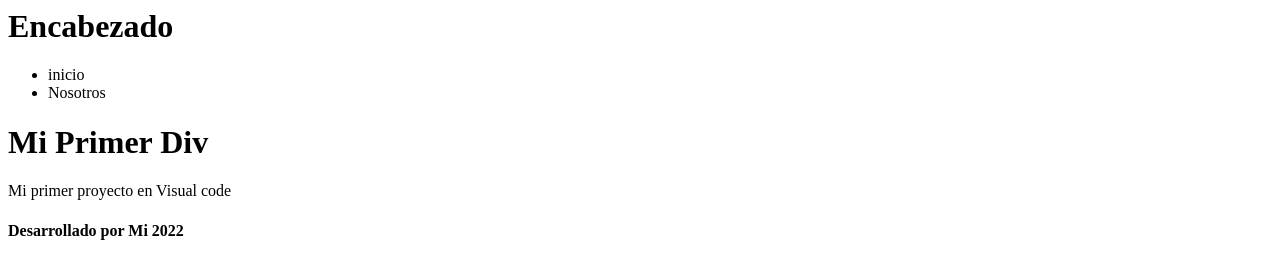
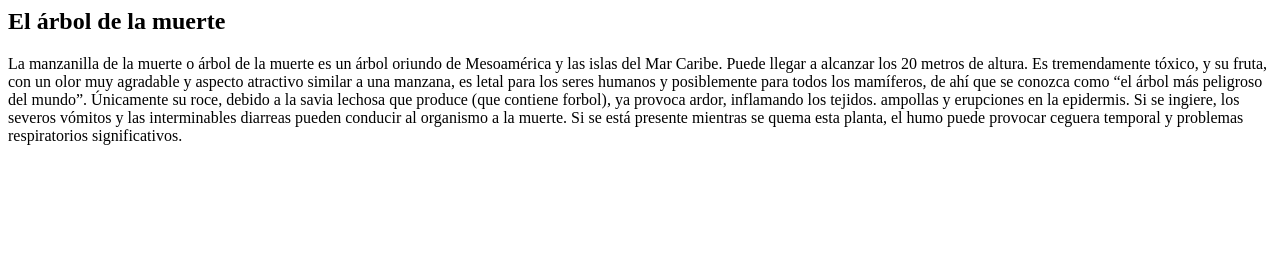
Before and after one commit to Dinelyp/proyecto1, a plain HTML site: page index.html in a window 1280 px wide. Drawn offline with Linux system fonts and the light colour scheme.

Commit message:
Ejercicio1

```diff
--- a/index.html
+++ b/index.html
@@ -1,26 +1,14 @@
 <html>
-    <head>
-        <meta charset="utf-8" />
-        <title>Mi primer proyecto</title>
-    </head>
-    <body>
-        <header>
-            <h1>Encabezado</h1>
-        </header>
+ <head>
+    <meta charset="utf-8" />
+    <title>PLANTAS VENENOSAS</title>
+ </head>
+ <body>
+    <h2> El árbol de la muerte </h2>
+    <p>
+        La manzanilla de la muerte o árbol de la muerte es un árbol oriundo de Mesoamérica y las islas del Mar Caribe. Puede llegar a alcanzar los 20 metros de altura. Es tremendamente tóxico, y su fruta, con un olor muy agradable y aspecto atractivo similar a una manzana, es letal para los seres humanos y posiblemente para todos los mamíferos, de ahí que se conozca como “el árbol más peligroso del mundo”. Únicamente su roce, debido a la savia lechosa que produce (que contiene forbol), ya provoca ardor, inflamando los tejidos. ampollas y erupciones en la epidermis. Si se ingiere, los severos vómitos y las interminables diarreas pueden conducir al organismo a la muerte. Si se está presente mientras se quema esta planta, el humo puede provocar ceguera temporal y problemas respiratorios significativos.
+    </p>
 
-        <nav>
-            <ul>
-                <li>inicio</li>
-                <li>Nosotros</li>
-            </ul>
+ </body>
 
-        </nav>
-        <div><h1>Mi Primer Div</h1>
-            <p>Mi primer proyecto en Visual code</p>
-
-        </div>
-        <footer>
-            <h4>Desarrollado por Mi 2022</h4>
-        </footer>
-
-    </body>
+</html>
```
